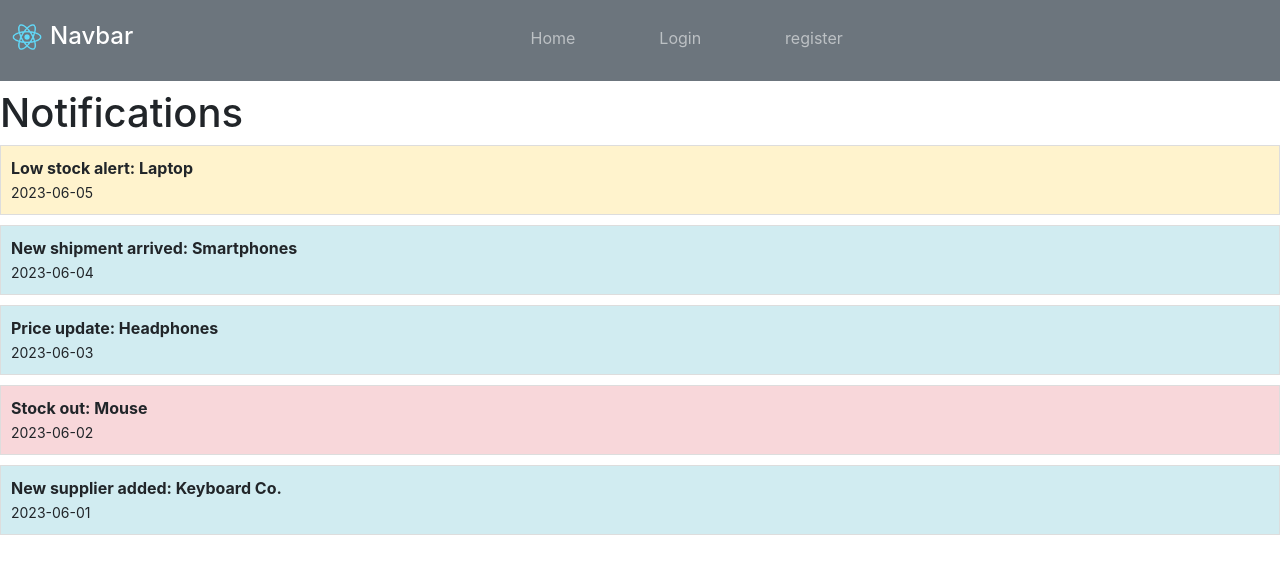
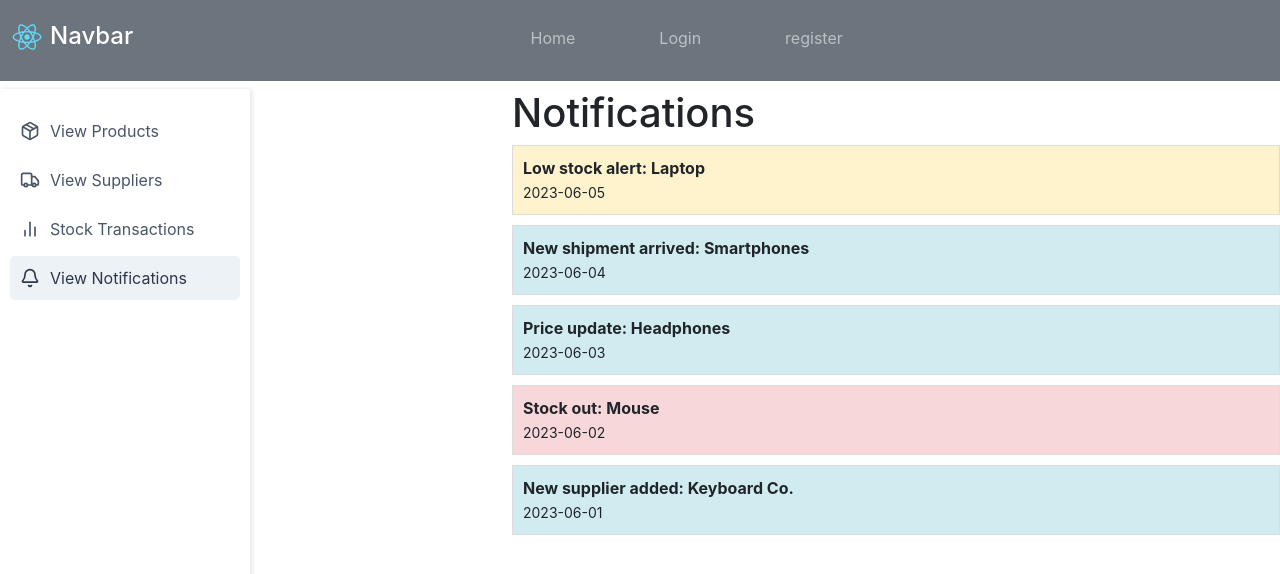
Before and after one commit to Mohithk-293/Telecom-Inventory-Management-System-, a React (Create React App) app in the folder frontend/: page /notifications in a window 1280 px wide. Shown: the top 574 px of the page. Built offline with nearby package versions, Linux system fonts and the light colour scheme.

Commit message:
updated the staffPage

```diff
--- a/frontend/src/components/Notification.jsx
+++ b/frontend/src/components/Notification.jsx
@@ -1,4 +1,5 @@
 import React from 'react';
+import StaffSidebar from './StaffSidebar';
 
 const dummyNotifications = [
     { id: 1, message: 'Low stock alert: Laptop', date: '2023-06-05', type: 'warning' },
@@ -11,6 +12,12 @@ const dummyNotifications = [
 function Notifications() {
     return (
         <div>
+            <StaffSidebar/>
+            <div style={{
+                width: "60%",
+                position: "absolute",
+                right: "0",
+            }}>
                 <h1>Notifications</h1>
                 <ul style={{ listStyleType: 'none', padding: 0 }}>
                     {dummyNotifications.map((notification) => (
@@ -31,6 +38,7 @@ function Notifications() {
                     ))}
                 </ul>
             </div>
+        </div>
     );
 }
 
--- a/frontend/src/components/Products.jsx
+++ b/frontend/src/components/Products.jsx
@@ -1,4 +1,5 @@
 import React from 'react';
+import StaffSidebar from './StaffSidebar.jsx';
 
 const dummyProducts = [
     { id: 1, name: 'Laptop', price: 999.99, stock: 50 },
@@ -11,6 +12,8 @@ const dummyProducts = [
 
 function Products() {
     return (
+        <div>
+            <StaffSidebar/>
             <div className="products-container">
                 <h1>Products</h1>
                 <div className="cards-container">
@@ -22,6 +25,7 @@ function Products() {
                         </div>
                     ))}
                 </div>
+        </div>
 
             <style>
                 {`
@@ -29,6 +33,9 @@ function Products() {
                     .products-container {
                         padding: 20px;
                         font-family: Arial, sans-serif;
+                        width:60%;
+                        position: absolute;
+                        right:0;
                     }
 
                     /* Cards Container */
--- a/frontend/src/pages/staff.css
+++ b/frontend/src/components/StaffSidebar.css
@@ -4,8 +4,8 @@
     box-shadow: 2px 0 5px rgba(0, 0, 0, 0.1);
     height: 100vh;
     position: fixed;
-    left:0;
-    z-index:10;
+    left: 0;
+    z-index: 10;
 }
 
 .sidebar-nav {
--- /dev/null
+++ b/frontend/src/components/StaffSidebar.jsx
@@ -0,0 +1,35 @@
+import React from 'react'
+import { Link, useLocation } from 'react-router-dom';
+import { Package, Truck, BarChart2, Bell } from 'lucide-react';
+import "./StaffSidebar.css";
+const StaffSidebar = () => {
+    const location = useLocation();
+    const navItems = [
+        { name: 'View Products', href: '/products', icon: Package },
+        { name: 'View Suppliers', href: '/suppliers', icon: Truck },
+        { name: 'Stock Transactions', href: '/transactions', icon: BarChart2 },
+        { name: 'View Notifications', href: '/notifications', icon: Bell },
+    ];
+
+
+  return (
+
+        <div className="sidebar">
+            <nav className="sidebar-nav">
+                {navItems.map((item) => (
+                    <Link
+                        key={item.name}
+                        to={item.href}
+                        className={`nav-item ${location.pathname === item.href ? 'active' : ''}`}
+                    >
+                        <item.icon />
+                        {item.name}
+                    </Link>
+                ))}
+            </nav>
+        </div>
+  );
+
+}
+
+export default StaffSidebar;
--- a/frontend/src/components/Suppliers.jsx
+++ b/frontend/src/components/Suppliers.jsx
@@ -1,4 +1,5 @@
 import React from 'react';
+import StaffSidebar from './StaffSidebar';
 
 const dummySuppliers = [
     { id: 1, name: 'TechCorp', contact: 'John Doe', phone: '123-456-7890' },
@@ -9,6 +10,8 @@ const dummySuppliers = [
 
 function Suppliers() {
     return (
+        <div>
+            <StaffSidebar/>
             <div className="suppliers-container">
                 <h1>Suppliers</h1>
                 <div className="cards-container">
@@ -20,6 +23,7 @@ function Suppliers() {
                         </div>
                     ))}
                 </div>
+        </div>
 
             <style>
                 {`
@@ -27,6 +31,9 @@ function Suppliers() {
                     .suppliers-container {
                         padding: 20px;
                         font-family: Arial, sans-serif;
+                        width:60%;
+                        position: absolute;
+                        right:0;
                     }
 
                     /* Cards Container */
--- a/frontend/src/components/Transactions.jsx
+++ b/frontend/src/components/Transactions.jsx
@@ -1,4 +1,5 @@
 import React from 'react';
+import StaffSidebar from './StaffSidebar';
 
 const dummyTransactions = [
     { id: 1, date: '2023-06-01', product: 'Laptop', quantity: 10, type: 'In' },
@@ -10,6 +11,8 @@ const dummyTransactions = [
 
 function Transactions() {
     return (
+        <div>
+            <StaffSidebar />
             <div className="transactions-container">
                 <h1>Stock Transactions</h1>
                 <div className="cards-container">
@@ -22,6 +25,7 @@ function Transactions() {
                         </div>
                     ))}
                 </div>
+        </div>
 
             <style>
                 {`
@@ -29,6 +33,9 @@ function Transactions() {
                     .transactions-container {
                         padding: 20px;
                         font-family: Arial, sans-serif;
+                        width:60%;
+                        position: absolute;
+                        right:0;
                     }
 
                     /* Cards Container */
--- a/frontend/src/pages/Staff.jsx
+++ b/frontend/src/pages/Staff.jsx
@@ -1,35 +1,10 @@
 import React from 'react';
-import { Link, useLocation } from 'react-router-dom';
-import { Package, Truck, BarChart2, Bell } from 'lucide-react';
-import './staff.css';
-
-const navItems = [
-    { name: 'View Products', href: '/products', icon: Package },
-    { name: 'View Suppliers', href: '/suppliers', icon: Truck },
-    { name: 'Stock Transactions', href: '/transactions', icon: BarChart2 },
-    { name: 'View Notifications', href: '/notifications', icon: Bell },
-];
+import StaffSidebar from '../components/StaffSidebar.jsx';
 
 function Staff({ children }) {  // Accept 'children' as a prop
-    const location = useLocation();
-
     return (
         <div style={{ display: 'flex', height: '100vh' }}>
-            <div className="sidebar">
-                <nav className="sidebar-nav">
-                    {navItems.map((item) => (
-                        <Link
-                            key={item.name}
-                            to={item.href}
-                            className={`nav-item ${location.pathname === item.href ? 'active' : ''}`}
-                        >
-                            <item.icon />
-                            {item.name}
-                        </Link>
-                    ))}
-                </nav>
-            </div>
-
+            <StaffSidebar/>
             <main style={{ flex: 1, overflowY: 'auto', padding: '20px'}}>
                 {children}  {/* Render the passed child component */}
             </main>
```
Lines whose indentation alone changed are shown as unchanged.
